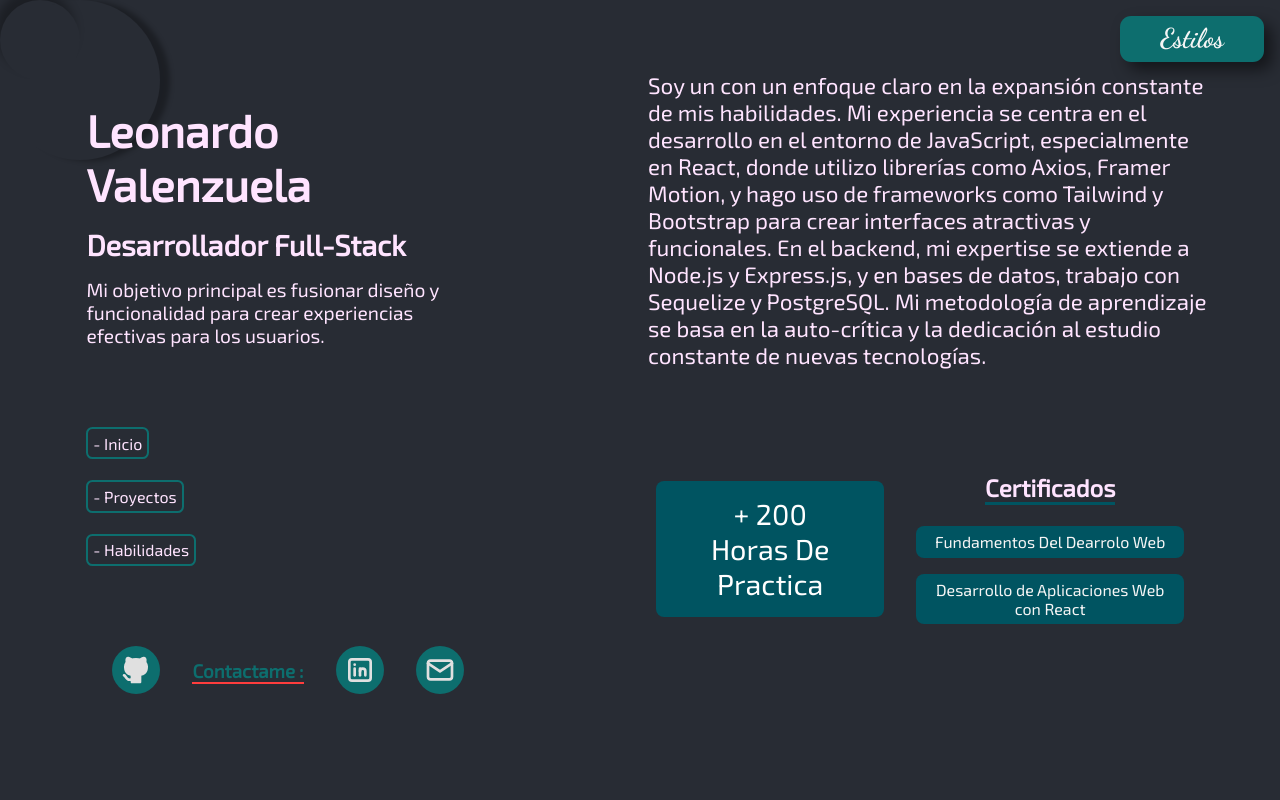
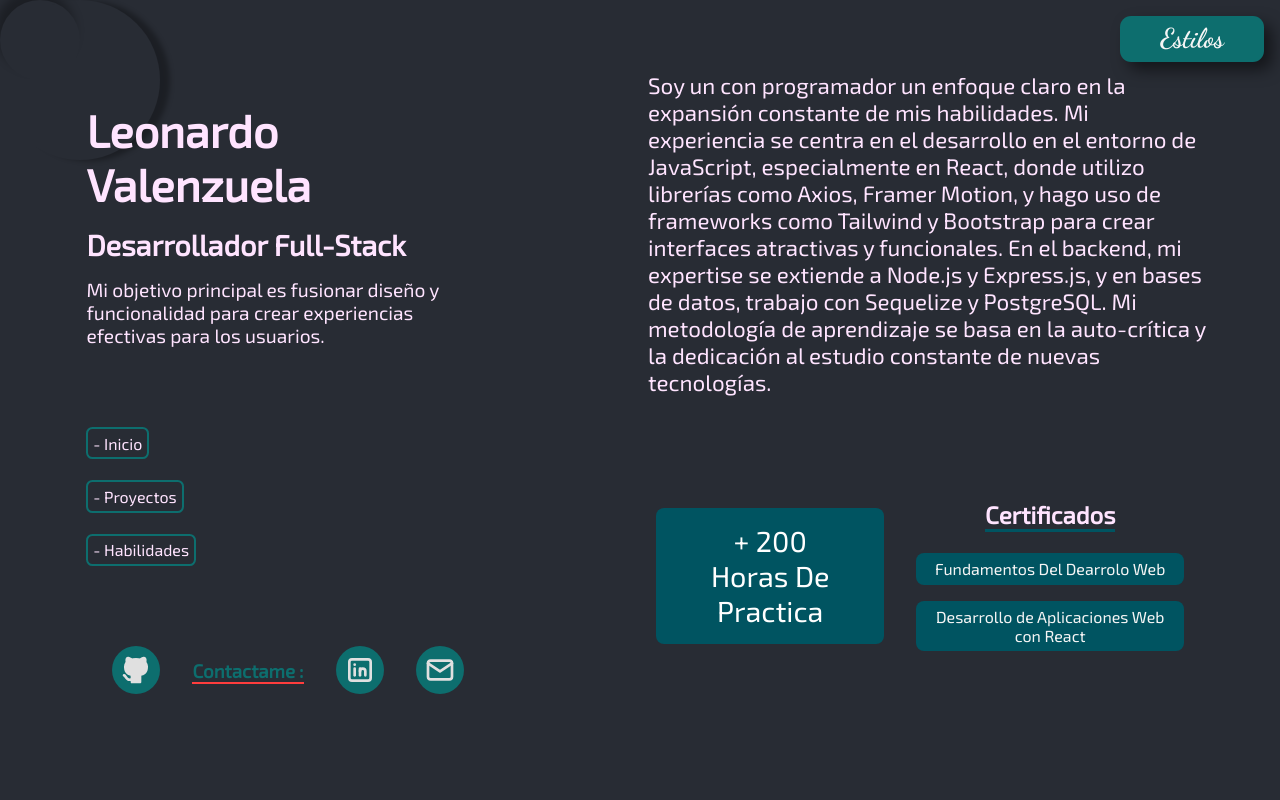
Before and after one commit to dattecode/portafolio_v04, a React (Vite) app: page / in a window 1280 px wide. Shown: the top 800 px of the page. Built offline with nearby package versions, Linux system fonts and the light colour scheme; a web font is replaced by a local one.

Commit message:
home_des

```diff
--- a/src/components/Home.jsx
+++ b/src/components/Home.jsx
@@ -20,7 +20,7 @@ const Home = ({ articleAnimated }) => {
         animate="animate"
         exit="exit"
       >
-        Soy un con un enfoque claro en la expansión constante de mis
+        Soy un con programador un enfoque claro en la expansión constante de mis
         habilidades. Mi experiencia se centra en el desarrollo en el entorno de
         JavaScript, especialmente en React, donde utilizo librerías como Axios,
         Framer Motion, y hago uso de frameworks como Tailwind y Bootstrap para
```
